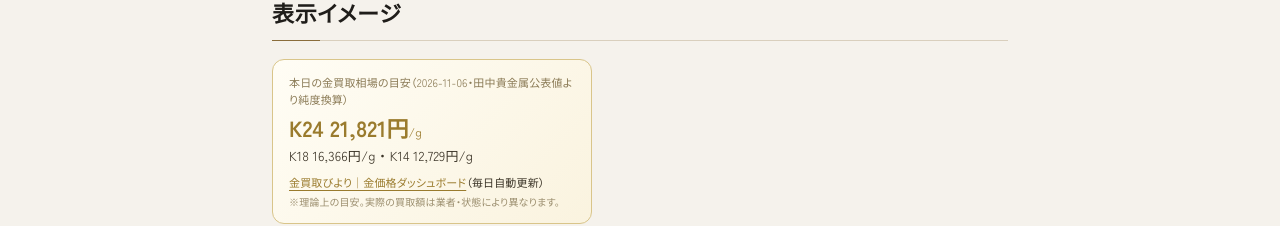
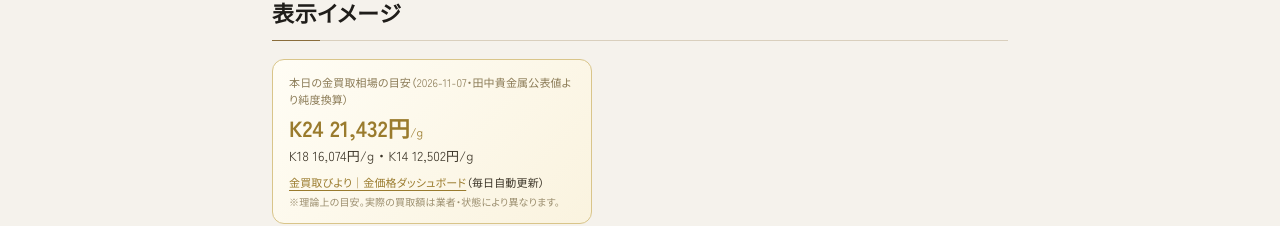
Before and after one commit to webmaster0818/kin-kaitori-biyori, a Next.js app: page /widget in a window 1280 px wide. Shown: the part 399-625 px from the top of the page. Built offline with nearby package versions, Linux system fonts and the light colour scheme.

Commit message:
Daily gold price data: 2026-11-07

```diff
--- a/data/gold-price-history/2026-11.json
+++ b/data/gold-price-history/2026-11.json
@@ -64,5 +64,16 @@
     "k18": 16366,
     "k14": 12729,
     "k10": 9092
+  },
+  {
+    "date": "2026-11-07",
+    "au_buyback": 22325,
+    "pt_buyback": 8176,
+    "ag_buyback": 269.39,
+    "k24": 21432,
+    "k22": 19646,
+    "k18": 16074,
+    "k14": 12502,
+    "k10": 8930
   }
 ]
--- a/data/gold-price-trend.json
+++ b/data/gold-price-trend.json
@@ -1,15 +1,4 @@
 [
-  {
-    "date": "2026-08-31",
-    "au_buyback": 25061,
-    "pt_buyback": 10150,
-    "ag_buyback": 373.23,
-    "k24": 24059,
-    "k22": 22054,
-    "k18": 18044,
-    "k14": 14034,
-    "k10": 10024
-  },
   {
     "date": "2026-09-01",
     "au_buyback": 25009,
@@ -658,5 +647,16 @@
     "k18": 16366,
     "k14": 12729,
     "k10": 9092
+  },
+  {
+    "date": "2026-11-07",
+    "au_buyback": 22325,
+    "pt_buyback": 8176,
+    "ag_buyback": 269.39,
+    "k24": 21432,
+    "k22": 19646,
+    "k18": 16074,
+    "k14": 12502,
+    "k10": 8930
   }
 ]
--- a/data/gold-spot-prices.json
+++ b/data/gold-spot-prices.json
@@ -1,25 +1,25 @@
 {
-  "date": "2026-11-06",
+  "date": "2026-11-07",
   "source": "https://gold.tanaka.co.jp/commodity/souba/",
   "source_label": "田中貴金属",
-  "fetched_at": "2026-11-06T11:05:05.956867",
-  "tanaka_published_at": "2026-11-06 09:30",
+  "fetched_at": "2026-11-07T11:05:04.871814",
+  "tanaka_published_at": "2026-11-06 17:00",
   "tanaka_official": {
-    "au_buyback_per_g": 22730,
-    "au_retail_per_g": 23086,
-    "pt_buyback_per_g": 8247,
-    "pt_retail_per_g": 8670,
-    "ag_buyback_per_g": 288.09,
-    "ag_retail_per_g": 305.14
+    "au_buyback_per_g": 22325,
+    "au_retail_per_g": 22874,
+    "pt_buyback_per_g": 8176,
+    "pt_retail_per_g": 8725,
+    "ag_buyback_per_g": 269.39,
+    "ag_retail_per_g": 302.39
   },
   "purity_buyback_estimate_per_g": {
-    "k24": 21821,
-    "k22": 20002,
-    "k18": 16366,
-    "k14": 12729,
-    "k10": 9092,
-    "k18wg": 16366,
-    "k18pg": 16366
+    "k24": 21432,
+    "k22": 19646,
+    "k18": 16074,
+    "k14": 12502,
+    "k10": 8930,
+    "k18wg": 16074,
+    "k18pg": 16074
   },
   "note": "純度別価格は田中貴金属公開のK24店頭買取価格から純度比×業者買取平均係数0.96で算出した参考値です。実際の業者査定額は各社・状態・付属品により異なります。"
 }
--- a/public/data/gold-price-history.json
+++ b/public/data/gold-price-history.json
@@ -10,9 +10,9 @@
   "unit": "円/g（税込）",
   "period": {
    "start": "2026-05-28",
-   "end": "2026-11-06"
-  },
-  "records": 145,
+   "end": "2026-11-07"
+  },
+  "records": 146,
   "caveat": "業者の実際の査定額は状態・付属品・各社の手数料により、この目安を下回るのが一般的です。"
  },
  "data": [
@@ -1610,6 +1610,17 @@
    "k18": 16366,
    "k14": 12729,
    "k10": 9092
+  },
+  {
+   "date": "2026-11-07",
+   "au_buyback": 22325,
+   "pt_buyback": 8176,
+   "ag_buyback": 269.39,
+   "k24": 21432,
+   "k22": 19646,
+   "k18": 16074,
+   "k14": 12502,
+   "k10": 8930
   }
  ]
 }
--- a/public/data/gold-price-index.json
+++ b/public/data/gold-price-index.json
@@ -10,9 +10,9 @@
   "unit": "円/g（税込）",
   "period": {
    "start": "2026-05-28",
-   "end": "2026-11-06"
+   "end": "2026-11-07"
   },
-  "records": 145,
+  "records": 146,
   "caveat": "業者の実際の査定額は状態・付属品・各社の手数料により、この目安を下回るのが一般的です。",
   "base_date": "2026-05-28",
   "note": "起点日の買取単価を100としたときの推移。値動きの比較用。"
@@ -1177,6 +1177,14 @@
    "k18": 91.02,
    "k14": 91.03,
    "k10": 91.02
+  },
+  {
+   "date": "2026-11-07",
+   "k24": 89.4,
+   "k22": 89.4,
+   "k18": 89.4,
+   "k14": 89.4,
+   "k10": 89.4
   }
  ]
 }
--- a/public/widget.js
+++ b/public/widget.js
@@ -3,9 +3,9 @@
   if (!s) return;
   var box = document.createElement('div');
   box.setAttribute('style', 'box-sizing:border-box;max-width:320px;font-family:-apple-system,"Hiragino Sans","Noto Sans JP",sans-serif;border:1px solid #d9c58a;border-radius:12px;padding:14px 16px;background:linear-gradient(135deg,#fffdf5,#faf3df);color:#3a3326;line-height:1.5;');
-  box.innerHTML = '<div style="font-size:11px;color:#8a7a55;margin-bottom:4px;">本日の金買取相場の目安（2026-11-06・田中貴金属公表値より純度換算）</div>'
-    + '<div style="font-size:22px;font-weight:700;color:#9a7b2d;">K24 21,821円<span style="font-size:12px;font-weight:400;">/g</span></div>'
-    + '<div style="font-size:13px;margin-top:2px;">K18 16,366円/g ・ K14 12,729円/g</div>'
+  box.innerHTML = '<div style="font-size:11px;color:#8a7a55;margin-bottom:4px;">本日の金買取相場の目安（2026-11-07・田中貴金属公表値より純度換算）</div>'
+    + '<div style="font-size:22px;font-weight:700;color:#9a7b2d;">K24 21,432円<span style="font-size:12px;font-weight:400;">/g</span></div>'
+    + '<div style="font-size:13px;margin-top:2px;">K18 16,074円/g ・ K14 12,502円/g</div>'
     + '<div style="font-size:11px;margin-top:8px;"><a href="https://gold-biyori.com/souba-dashboard/" target="_blank" rel="noopener" style="color:#9a7b2d;text-decoration:underline;">金買取びより｜金価格ダッシュボード</a>（毎日自動更新）</div>'
     + '<div style="font-size:10px;color:#9b8e6e;margin-top:4px;">※理論上の目安。実際の買取額は業者・状態により異なります。</div>';
   s.parentNode.insertBefore(box, s);
```
Also changed, not shown: public/data/gold-price-history.csv, 1 other file (tests, documents, lock files or other folders).
